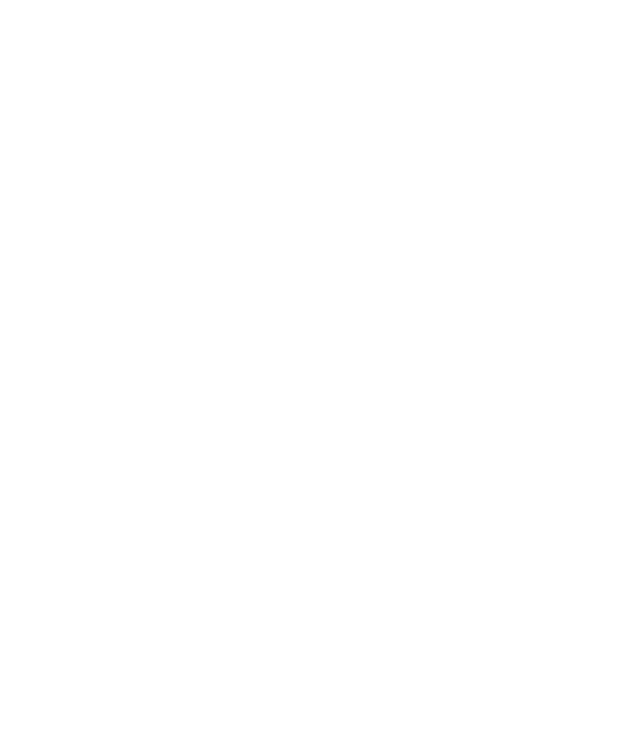
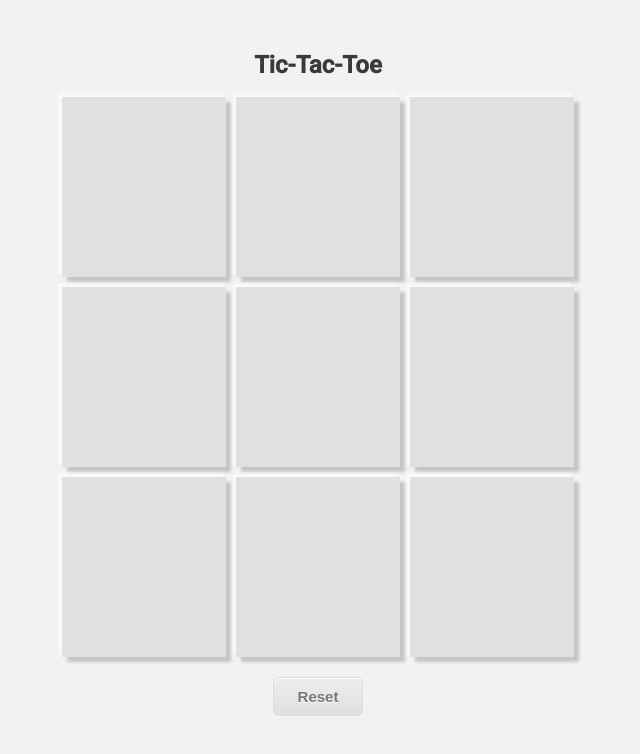
Before and after one commit to ashmaddenweb/tictactoe, a plain HTML site: page index.html in a window 1280 px wide. Shown: the whole page, without its empty margins (322-962 px from the left). Drawn offline with Linux system fonts and the light colour scheme.

Commit message:
apply basic styling

```diff
--- a/index.html
+++ b/index.html
@@ -5,12 +5,37 @@
     <meta charset="UTF-8">
     <meta http-equiv="X-UA-Compatible" content="IE=edge">
     <meta name="viewport" content="width=device-width, initial-scale=1.0">
-    <title>Tic Tac Toe</title>
+    <title>Tic-Tac-Toe</title>
+    <link rel="preconnect" href="https://fonts.googleapis.com">
+    <link rel="preconnect" href="https://fonts.gstatic.com" crossorigin>
+    <link href="https://fonts.googleapis.com/css2?family=Roboto:wght@400;500&display=swap" rel="stylesheet">
     <link rel="stylesheet" href="reset.css"></link>
     <link rel="stylesheet" href="style.css"></link>
 </head>
 
 <body>
+    <div class="container">
+
+        <div class="header">
+            <h1>Tic-Tac-Toe</h1>
+        </div>
+
+        <div class="board-container">
+            <div></div>
+            <div></div>
+            <div></div>
+            <div></div>
+            <div></div>
+            <div></div>
+            <div></div>
+            <div></div>
+            <div></div>
+        </div>
+
+        <button class="reset-button" type="button">Reset</button>
+
+    </div>
+
 
 
 
--- a/style.css
+++ b/style.css
@@ -0,0 +1,101 @@
+body {
+    background-color: #f2f2f2;
+}
+
+h1 {
+    font-family: 'Roboto', sans-serif;
+    font-weight: 800;
+    font-size: 1.5rem;
+    color: #3a3a3a
+}
+
+.container {
+    width: 100vw;
+    height: calc(100vh - 32px);
+    display: flex;
+    flex-direction: column;
+    align-items: center;
+    justify-content: center;
+}
+
+.header {
+    margin: 20px 0px 20px 0px;
+    display: flex;
+    justify-content: center;
+    align-items: center;
+}
+
+.board-container {
+    display: grid;
+    grid-template-columns: repeat(3, 1fr);
+    grid-template-rows: repeat(3, 1fr);
+    width: 40vw;
+    height: 70vh;
+    gap: 10px;
+}
+
+.board-container>div {
+    background: #e0e0e0;
+    box-shadow: 5px 5px 3px #c5c5c5, -3px -3px 3px #fbfbfb;
+}
+
+.board-container>div:active {
+    background: #e0e0e0;
+    box-shadow: inset 5px 5px 3px #c5c5c5, inset -3px -3px 3px #fbfbfb;
+}
+
+.reset-button {
+    margin: 20px 0px 20px 0px;
+    box-shadow: inset 0px 1px 0px 0px #ffffff;
+    background: linear-gradient(to bottom, #ededed 5%, #dfdfdf 100%);
+    background-color: #ededed;
+    border-radius: 6px;
+    border: 1px solid #dcdcdc;
+    display: inline-block;
+    cursor: pointer;
+    color: #777777;
+    font-family: Arial;
+    font-size: 15px;
+    font-weight: bold;
+    padding: 10px 24px;
+    text-decoration: none;
+    text-shadow: 0px 1px 0px #ffffff;
+}
+
+.reset-button:hover {
+    background: linear-gradient(to bottom, #dfdfdf 5%, #ededed 100%);
+    background-color: #dfdfdf;
+}
+
+.reset-button:active {
+    position: relative;
+    top: 1px;
+}
+
+@media only screen and (max-width: 1200px) {
+    .board-container {
+        width: 40vw;
+        height: 70vh;
+    }
+}
+
+@media only screen and (max-width: 1050px) {
+    .board-container {
+        width: 50vw;
+        height: 70vh;
+    }
+}
+
+@media only screen and (max-width: 850px) {
+    .board-container {
+        width: 60vw;
+        height: 60vh;
+    }
+}
+
+@media only screen and (max-width: 550px) {
+    .board-container {
+        width: 80vw;
+        height: 50vh;
+    }
+}
```
